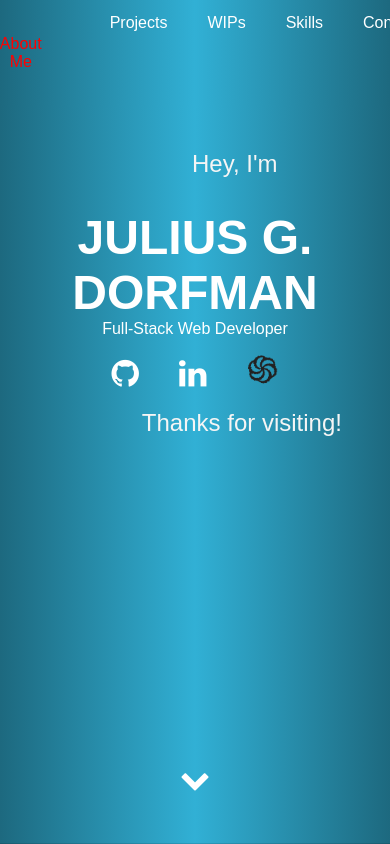
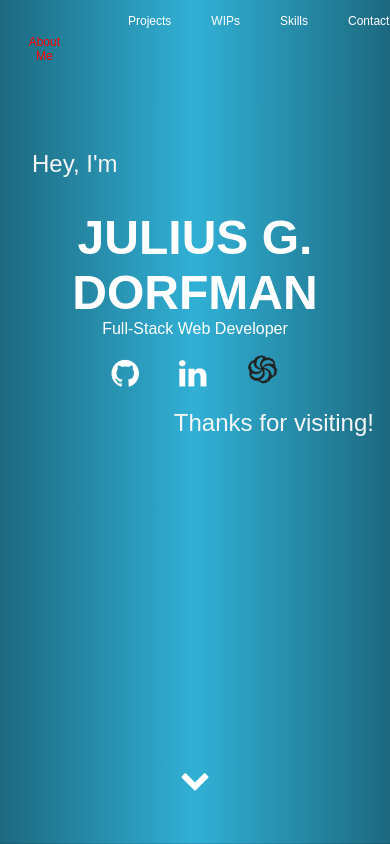
Before and after one commit to JuliusDorfman/juliusd-react-portfolio, a React (Create React App) app: page / in a window 390 px wide. Shown: the top 844 px of the page. Built offline with nearby package versions, Linux system fonts and the light colour scheme.

Commit message:
navbar responsiveness

```diff
--- a/src/pages/Homepage.css
+++ b/src/pages/Homepage.css
@@ -93,6 +93,20 @@ body {
     font-weight: 400;
     color: whitesmoke;
 }
+
+@media (max-width: 650px){
+    .jumbotron-greeting {
+        margin-left: 2rem;
+    }
+    .jumbotron-thankyou{
+        margin-right: 1rem;
+    }
+    .navbar a {
+        font-size: .75rem;
+    }
+}
+
+
 
 .jumbotron-text {
     /*TAGLINE UNDER NAME*/
```
